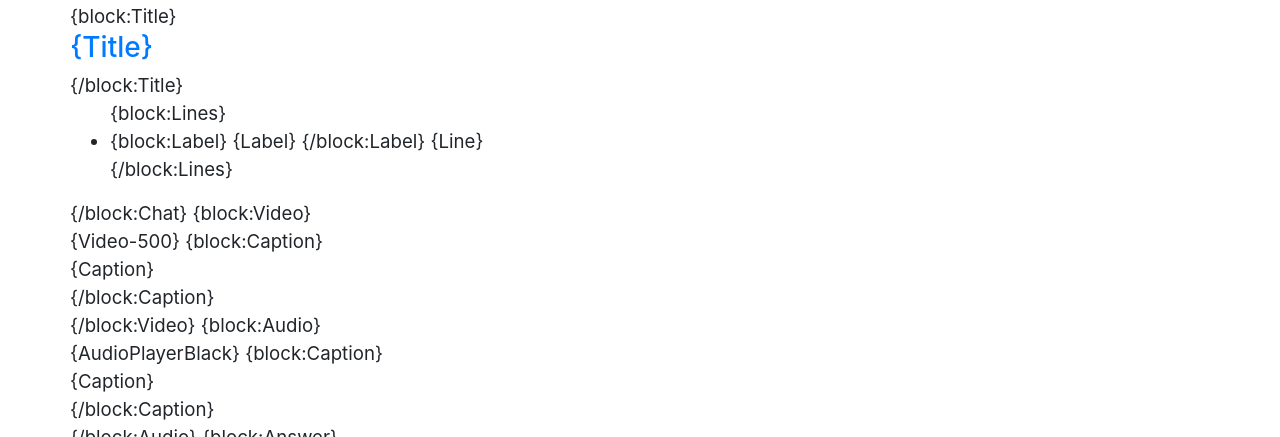
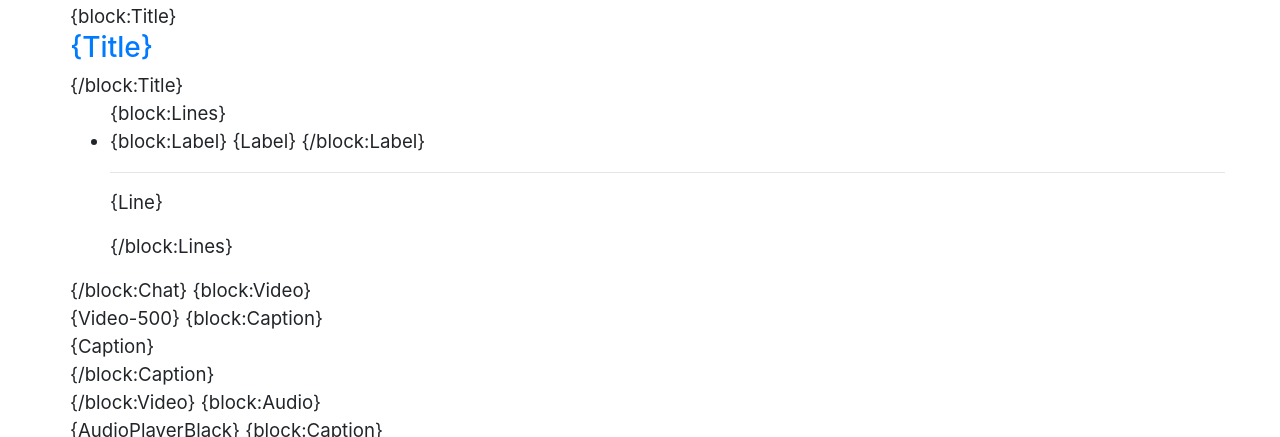
Before and after one commit to Phoenix2900/Robocop-tumblr-theme, a plain HTML site: page tumblrtheme.html in a window 1280 px wide. Shown: the part 950-1387 px from the top of the page. Drawn offline with nearby package versions, Linux system fonts and the light colour scheme.

Commit message:
Added paragraph tags to the chat block

```diff
--- a/tumblrtheme.html
+++ b/tumblrtheme.html
@@ -227,8 +227,8 @@
 					                                    {block:Label}
 					                                        <span class="label">{Label}</span>
 					                                    {/block:Label}
-
-					                                    {Line}
+														<hr/>
+					                                    <p>{Line}</p>
 					                                </li>
 					                            {/block:Lines}
 					                        </ul>
```
